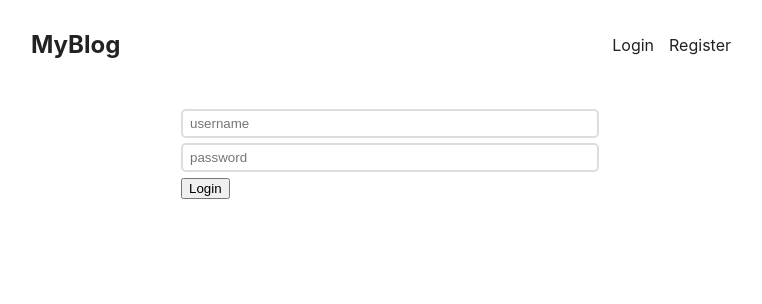
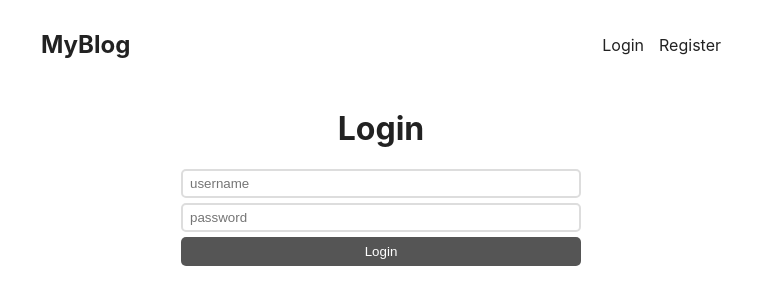
Before and after one commit to markokratos0918/mern-project, a React (Create React App) app in the folder client/: page /login in a window 1280 px wide. Shown: the top 304 px of the page, without its empty margins (259-1021 px from the left). Built offline with nearby package versions, Linux system fonts and the light colour scheme.

Commit message:
Finished Styling Login and Register pages
Finished Styling Login and Register pages

```diff
--- a/client/src/App.css
+++ b/client/src/App.css
@@ -1,3 +1,7 @@
+* {
+	box-sizing: border-box;
+}
+
 body {
 	color: #222;
 }
@@ -71,3 +75,15 @@
 	border-radius: 5px;
 	background-color: #fff;
 }
+button {
+	width: 100%;
+	display: block;
+	background-color: #555;
+	border: 0;
+	color: #fff;
+	border-radius: 5px;
+	padding: 7px 0;
+}
+form h1 {
+	text-align: center;
+}
--- a/client/src/pages/LoginPage.js
+++ b/client/src/pages/LoginPage.js
@@ -1,6 +1,7 @@
 export default function LoginPage() {
     return(
         <form className="login">
+            <h1>Login</h1>
             <input type="text" placeholder="username"/>
             <input type="password" placeholder="password"/>
             <button>Login</button>
--- a/client/src/pages/RegisterPage.js
+++ b/client/src/pages/RegisterPage.js
@@ -1,6 +1,7 @@
 export default function RegisterPage() {
     return(
         <form className="register">
+            <h1>Register</h1>
             <input type="text" placeholder="username"/>
             <input type="password" placeholder="password"/>
             <button>Register</button>
```
